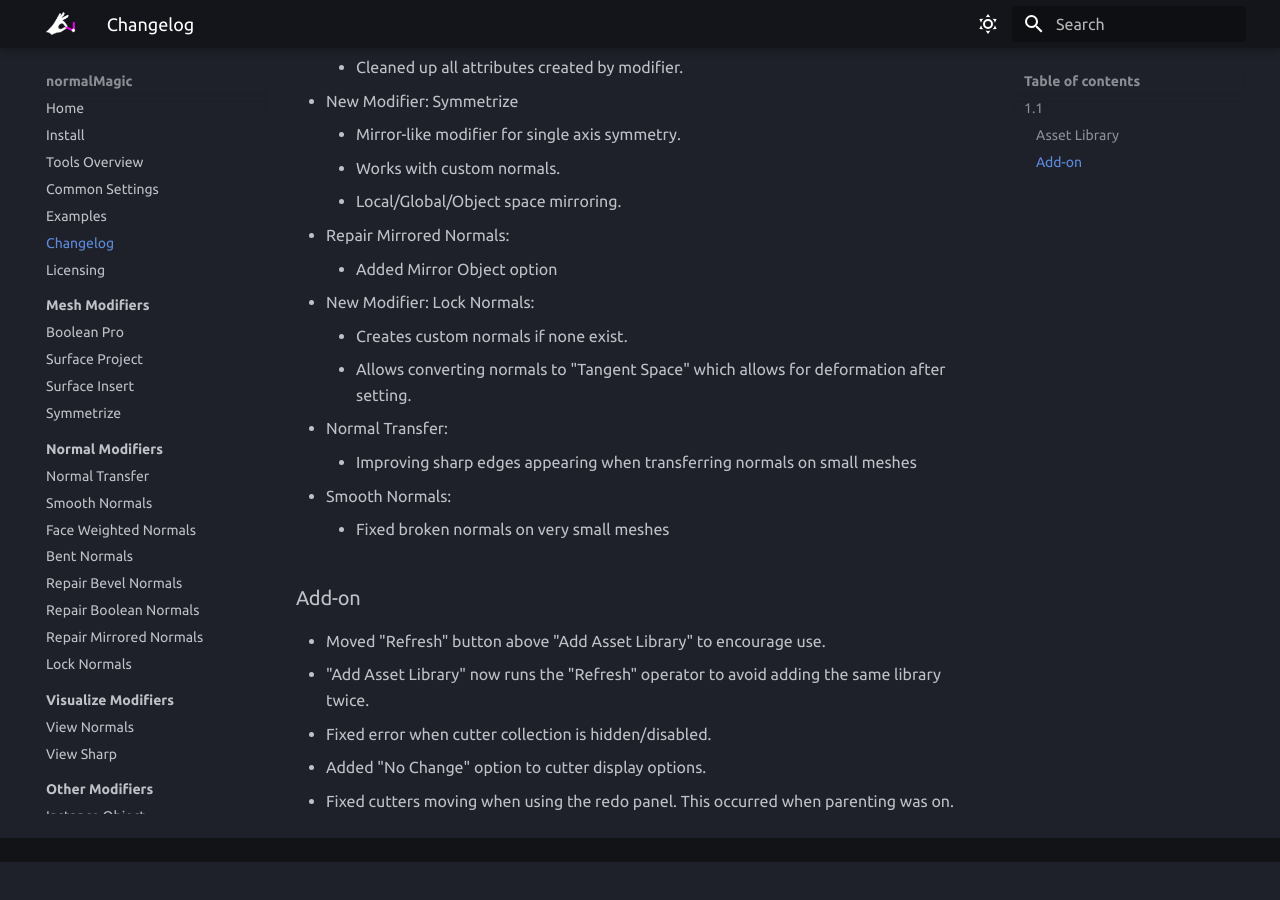
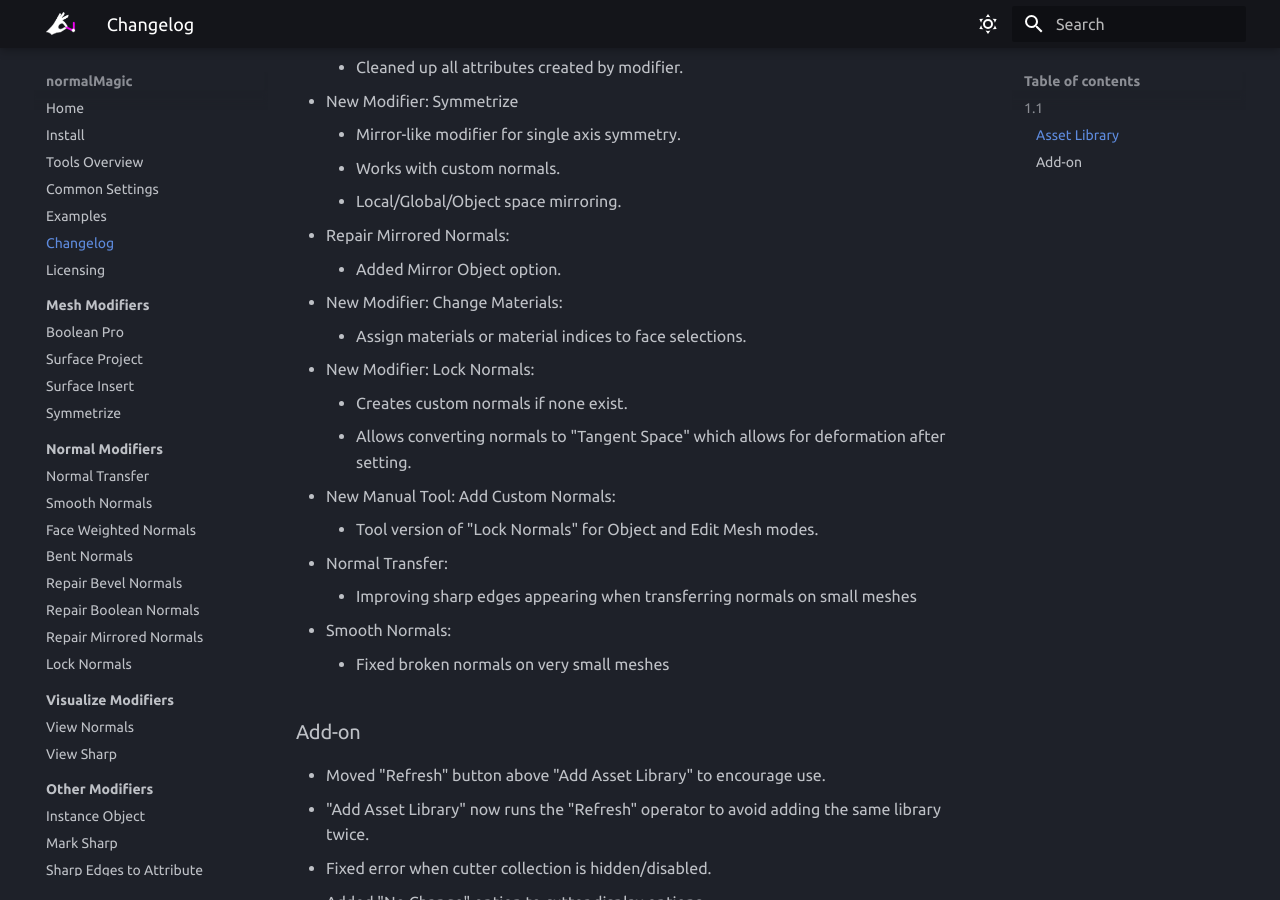
Before and after one commit to SpaghetMeNot/normalmagic, an MkDocs documentation site: the page built from docs/changelog.md, in a window 1280 px wide and 900 px high, scrolled down 524 px. Built offline with MkDocs 1.6.1 and Material for MkDocs 9.7.7, drawn with Linux system fonts in a browser that asks for light colours; some web fonts are replaced; the version menu is left out; before the commit the page ends 1386 px from its top, so only the background shows below that.

Commit message:
Adding page for "Add Custom Normals"

```diff
--- a/docs/changelog.md
+++ b/docs/changelog.md
@@ -19,10 +19,14 @@
 	- Works with custom normals.
 	- Local/Global/Object space mirroring.
 - Repair Mirrored Normals:
-	- Added Mirror Object option
+	- Added Mirror Object option.
+- New Modifier: Change Materials:
+    - Assign materials or material indices to face selections.
 - New Modifier: Lock Normals:
     - Creates custom normals if none exist.
     - Allows converting normals to "Tangent Space" which allows for deformation after setting.
+- New Manual Tool: Add Custom Normals:
+    - Tool version of "Lock Normals" for Object and Edit Mesh modes.
 - Normal Transfer:
 	- Improving sharp edges appearing when transferring normals on small meshes
 - Smooth Normals:
--- a/mkdocs.yml
+++ b/mkdocs.yml
@@ -132,6 +132,7 @@ nav:
   - Manual Tools:
     - manual_tools/index.md
     - manual_tools/recalculate_weighted.md
+    - manual_tools/add_custom_normals.md
 
   - Add-on:
     - add-on/index.md
```
Also changed, not shown: docs/manual_tools/add_custom_normals.md (added, +15 -0 lines), docs/assets/icons/add_custom_normals.png (added).
